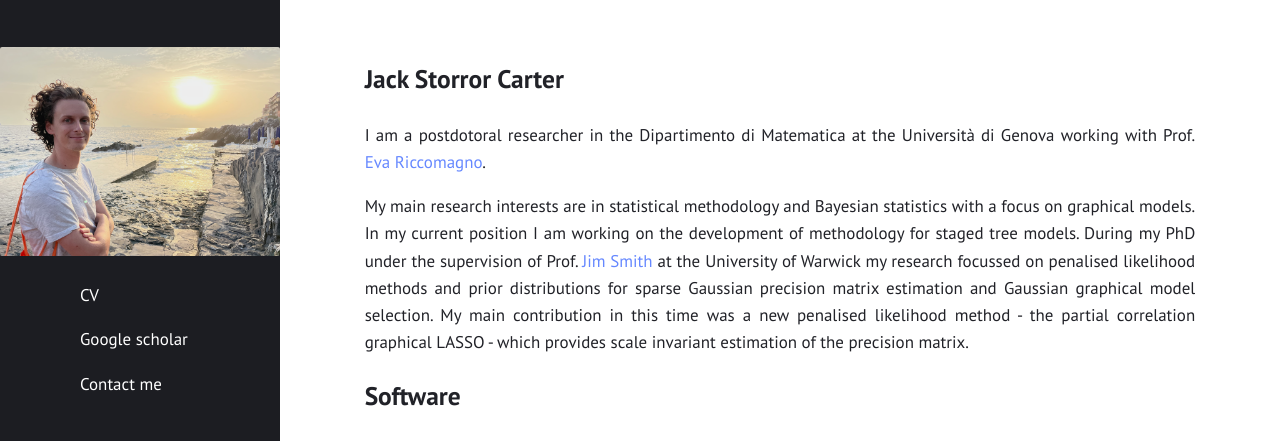
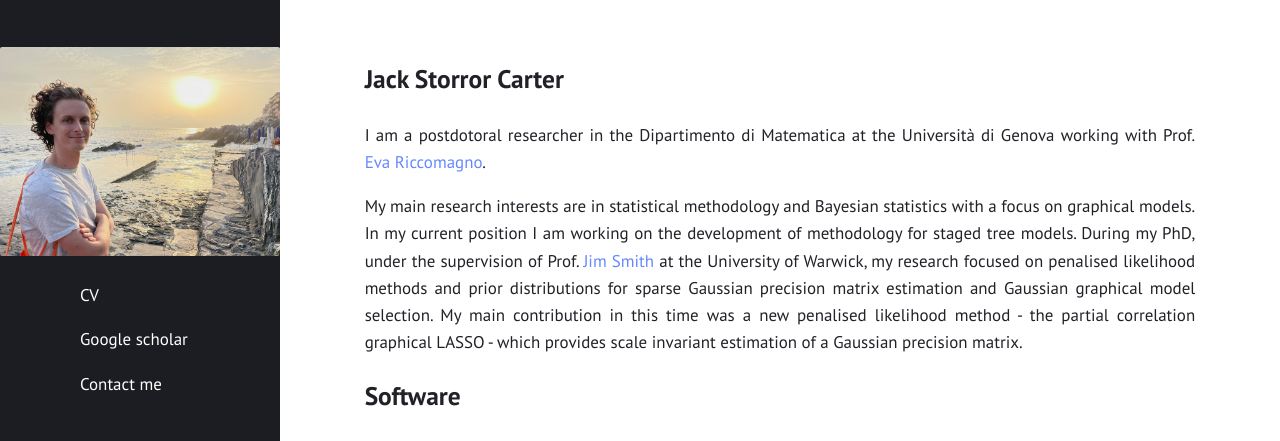
Before and after one commit to JackStorrorCarter/JackStorrorCarter.github.io, a Jekyll site: the page built from index.md, in a window 1280 px wide and 1075 px high. Shown: the top 441 px of the window. Built offline with Jekyll 4.4.1, drawn with Linux system fonts in a browser that asks for light colours.

Commit message:
Update index.md

```diff
--- a/index.md
+++ b/index.md
@@ -10,7 +10,7 @@ title: "Home"
 
 I am a postdotoral researcher in the Dipartimento di Matematica at the Università di Genova working with Prof. [Eva Riccomagno](https://rubrica.unige.it/personale/VUZBXlJg).
 
-My main research interests are in statistical methodology and Bayesian statistics with a focus on graphical models.  In my current position I am working on the development of methodology for staged tree models.  During my PhD under the supervision of Prof. [Jim Smith](https://warwick.ac.uk/fac/sci/statistics/staff/academic-research/smith/) at the University of Warwick my research focussed on penalised likelihood methods and prior distributions for sparse Gaussian precision matrix estimation and Gaussian graphical model selection.  My main contribution in this time was a new penalised likelihood method - the partial correlation graphical LASSO - which provides scale invariant estimation of the precision matrix.
+My main research interests are in statistical methodology and Bayesian statistics with a focus on graphical models.  In my current position I am working on the development of methodology for staged tree models.  During my PhD, under the supervision of Prof. [Jim Smith](https://warwick.ac.uk/fac/sci/statistics/staff/academic-research/smith/) at the University of Warwick, my research focused on penalised likelihood methods and prior distributions for sparse Gaussian precision matrix estimation and Gaussian graphical model selection.  My main contribution in this time was a new penalised likelihood method - the partial correlation graphical LASSO - which provides scale invariant estimation of a Gaussian precision matrix.
 
 ## Software
 
```
